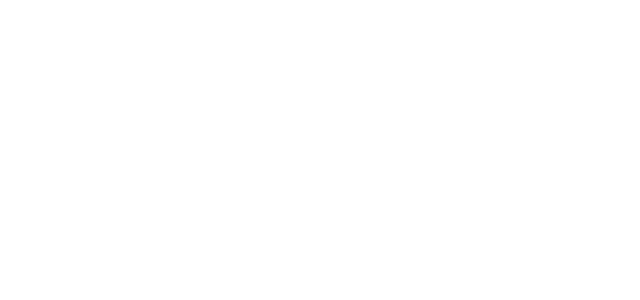
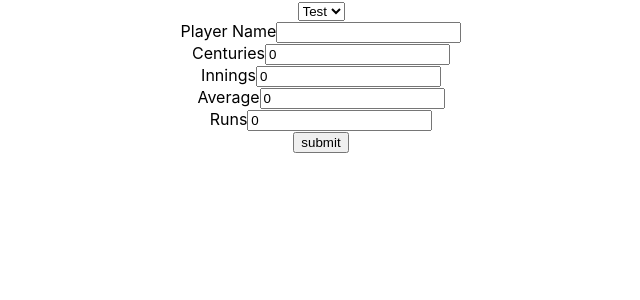
Before and after one commit to nikhil149/PracticeProjects, a React (Create React App) app in the folder client/: page /admin/updatePlayer in a window 1280 px wide. Before the commit this address had no page. Shown: the top 300 px of the page, without its empty margins (319-959 px from the left). Built offline with nearby package versions, Linux system fonts and the light colour scheme.

Commit message:
update Player code added

```diff
--- a/client/src/App.js
+++ b/client/src/App.js
@@ -9,6 +9,7 @@
     <div className="App">
       <Routes>
         <Route path="/admin/addPlayer" element={<AddCricketData />} />
+        <Route path="/admin/updatePlayer" element={<AddCricketData />} />
         <Route path="/admin/getPlayer" element={<GetPlayerData />} />
         <Route path="/admin/getAllPlayers" element={<Players />} />
       </Routes>
--- a/client/src/components/AddCricketData.js
+++ b/client/src/components/AddCricketData.js
@@ -1,16 +1,39 @@
 import React, { useState } from "react";
+import { useLocation } from "react-router-dom";
 import axios from "axios";
 
 const AddCricketData = () => {
+  const location = useLocation();
+  const { state } = location;
   const [format, setFormat] = useState("Test");
-  const [playerName, setPlayerName] = useState("");
-  const [innings, setInnings] = useState(0);
-  const [average, setAverage] = useState(0.0);
-  const [runs, setRuns] = useState(0);
-  const [centuries, setCenturies] = useState(0);
+  const [playerName, setPlayerName] = useState(state?.player.name || "");
+  const [innings, setInnings] = useState(state?.player.innings || 0);
+  const [average, setAverage] = useState(state?.player.average || 0.0);
+  const [runs, setRuns] = useState(state?.player.runs || 0);
+  const [centuries, setCenturies] = useState(state?.player.centuries || 0);
 
   const submitHandler = (e) => {
     e.preventDefault();
+    if (state?.player._id) {
+      axios
+        .post("http://localhost:4000/admin/update-player", {
+          id: state?.player._id,
+          playerName: playerName,
+          innings: innings,
+          average: average,
+          runs: runs,
+          format: format,
+          centuries: centuries,
+        })
+        .then((res) => {
+          setPlayerName("");
+          setAverage(0.0);
+          setCenturies(0);
+          setInnings(0);
+          setRuns(0);
+        })
+        .catch((err) => console.log(err));
+    } else {
       axios
         .post("http://localhost:4000/admin/add-player", {
           playerName: playerName,
@@ -28,6 +51,7 @@
           setRuns(0);
         })
         .catch((err) => console.log(err));
+    }
   };
   return (
     <form onSubmit={submitHandler}>
--- a/client/src/components/Admin/Players.js
+++ b/client/src/components/Admin/Players.js
@@ -1,16 +1,17 @@
 import axios from "axios";
 import React, { Fragment, useEffect, useState } from "react";
+import { useNavigate } from "react-router-dom";
 import Player from "../User/Player";
 
 const Players = () => {
   const [playersList, setPlayersList] = useState([]);
+  const navigate = useNavigate();
 
   useEffect(() => {
     axios
       .get("http://localhost:4000/admin/getAll-players")
       .then((res) => {
         if (res.status === 200) {
-          console.log(res);
           setPlayersList(res.data.players);
         }
       })
@@ -25,8 +26,17 @@
           <div key={player._id}>
             <Player player={player} />
             <div>
-                <button type="button">delete</button>
-                <button type="update">update</button>
+              <button type="button">delete</button>
+              <button
+                type="update"
+                onClick={() => {
+                  navigate("/admin/updatePlayer", {
+                    state: { player: player },
+                  });
+                }}
+              >
+                update
+              </button>
             </div>
           </div>
         ))}
```
Also changed, not shown: 2 other files (tests, documents, lock files or other folders). Lines whose indentation alone changed are shown as unchanged.
